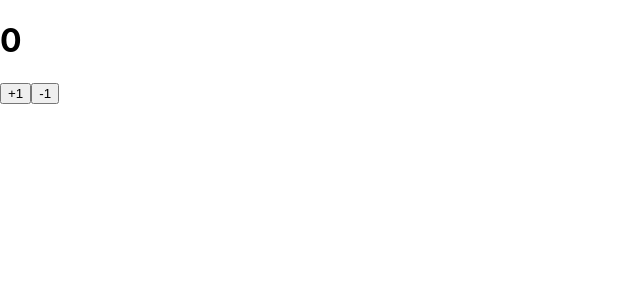
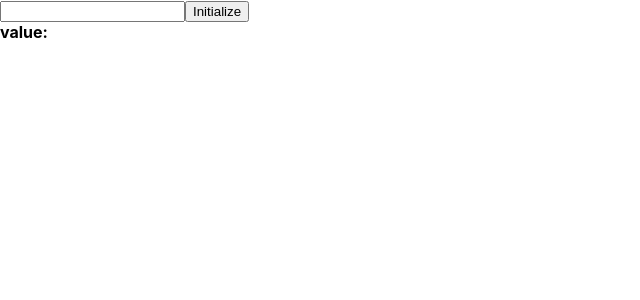
Before and after one commit to sejoonkim/react_tutorial, a React (Create React App) app: page / in a window 1280 px wide. Shown: the top 300 px of the page, without its empty margins (0-640 px from the left). Built offline with nearby package versions, Linux system fonts and the light colour scheme.

Commit message:
managing inputs: e.target.value, useState's text

```diff
--- a/src/App.js
+++ b/src/App.js
@@ -1,13 +1,16 @@
 import React from 'react';
 // import Hello from './Hello';
 // import Wrapper from './Wrapper';
-import Counter from './Counter';
+//import Counter from './Counter';
 
 import './App.css';
+import InputSample from './InputSample';
 
 function App() {
   return (
-    <Counter />
+    <InputSample />
+
+    // <Counter />
 
     // <Wrapper>
     //   <Hello name="react" color="red" isSpecial />
--- /dev/null
+++ b/src/InputSample.js
@@ -0,0 +1,26 @@
+import React, { useState } from 'react';
+
+function InputSample() {
+    const [text, setText] = useState('');
+
+    const onChange = (e) => {
+        setText(e.target.value);
+    };
+
+    const onReset = () => {
+        setText('');
+    };
+
+    return (
+        <div>
+            <input onChange={onChange} value={text} />
+            <button onClick={onReset}>Initialize</button>
+            <div>
+                <b>value: </b>
+                {text}
+            </div>
+        </div>
+    );
+}
+
+export default InputSample;
```
